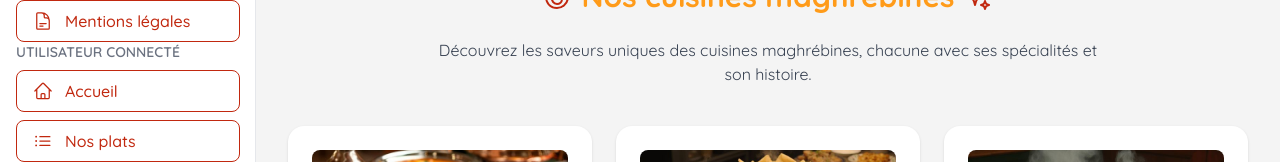
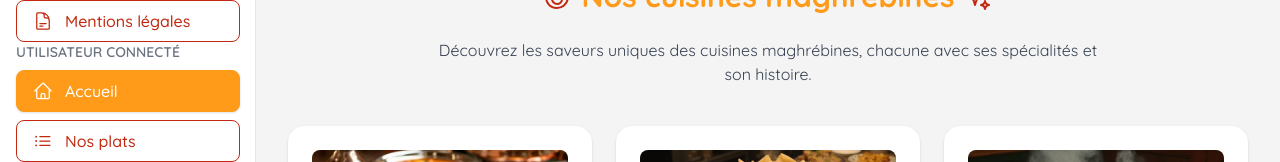
Before and after one commit to Lydia-BEDRI/KoulMaghreb, a Vue app in the folder frontend/: page / in a window 1280 px wide. Shown: the part 582-744 px from the top of the page. Built offline with nearby package versions, Linux system fonts and the light colour scheme.

Commit message:
feat: implement Vue Router for navigation setup

```diff
--- a/frontend/package.json
+++ b/frontend/package.json
@@ -12,7 +12,8 @@
   },
   "dependencies": {
     "@heroicons/vue": "^2.2.0",
-    "vue": "^3.5.13"
+    "vue": "^3.5.13",
+    "vue-router": "^4.5.1"
   },
   "devDependencies": {
     "@vitejs/plugin-vue": "^5.2.3",
--- a/frontend/src/App.vue
+++ b/frontend/src/App.vue
@@ -17,7 +17,7 @@ import Sidebar from './components/Sidebar.vue'
       </aside>
 
       <main class="flex-1 overflow-y-auto p-4 bg-background">
-        <Home />
+        <router-view />
       </main>
     </div>
   </div>
--- a/frontend/src/components/Sidebar.vue
+++ b/frontend/src/components/Sidebar.vue
@@ -4,16 +4,16 @@
     <div>
       <h3 class="text-sm font-semibold text-gray-500 uppercase mb-2">Visiteur</h3>
       <nav class="flex flex-col gap-2">
-        <SidebarItem icon="home" label="Accueil" :active="true" />
-        <SidebarItem icon="fire" label="Découvrir les plats" />
-        <SidebarItem icon="star" label="Recettes populaires" />
-        <SidebarItem icon="globe-alt" label="Cuisine marocaine" />
-        <SidebarItem icon="globe-alt" label="Cuisine algérienne" />
-        <SidebarItem icon="globe-alt" label="Cuisine tunisienne" />
-        <SidebarItem icon="question-mark-circle" label="FAQ" />
-        <SidebarItem icon="chat-bubble-left-ellipsis" label="Contact" />
-        <SidebarItem icon="newspaper" label="Blog / Actus" />
-        <SidebarItem icon="document-text" label="Mentions légales" />
+        <SidebarItem icon="home" label="Accueil" to="/" />
+        <SidebarItem icon="fire" label="Découvrir les plats" to="/decouvrir-les-plats" />
+        <SidebarItem icon="star" label="Recettes populaires" to="/recettes-populaires" />
+        <SidebarItem icon="globe-alt" label="Cuisine marocaine" to="/cuisine-marocaine" />
+        <SidebarItem icon="globe-alt" label="Cuisine algérienne" to="/cuisine-algerienne" />
+        <SidebarItem icon="globe-alt" label="Cuisine tunisienne" to="/cuisine-tunisienne" />
+        <SidebarItem icon="question-mark-circle" label="FAQ" to="/faq" />
+        <SidebarItem icon="chat-bubble-left-ellipsis" label="Contact" to="/contact" />
+        <SidebarItem icon="newspaper" label="Blog / Actus" to="/blog" />
+        <SidebarItem icon="document-text" label="Mentions légales" to="/mentions-legales" />
       </nav>
     </div>
 
@@ -21,13 +21,13 @@
     <div>
       <h3 class="text-sm font-semibold text-gray-500 uppercase mb-2">Utilisateur connecté</h3>
       <nav class="flex flex-col gap-2">
-        <SidebarItem icon="home" label="Accueil" />
-        <SidebarItem icon="list-bullet" label="Nos plats" />
-        <SidebarItem icon="heart" label="Mes favoris" />
-        <SidebarItem icon="shopping-cart" label="Mon panier" />
-        <SidebarItem icon="archive-box" label="Mes commandes" />
-        <SidebarItem icon="chat-bubble-left-ellipsis" label="Contact" />
-        <SidebarItem icon="question-mark-circle" label="FAQ" />
+        <SidebarItem icon="home" label="Accueil" to="/" />
+        <SidebarItem icon="list-bullet" label="Nos plats" to="/nos-plats" />
+        <SidebarItem icon="heart" label="Mes favoris" to="/mes-favoris" />
+        <SidebarItem icon="shopping-cart" label="Mon panier" to="/mon-panier" />
+        <SidebarItem icon="archive-box" label="Mes commandes" to="/mes-commandes" />
+        <SidebarItem icon="chat-bubble-left-ellipsis" label="Contact" to="/contact" />
+        <SidebarItem icon="question-mark-circle" label="FAQ" to="/faq" />
       </nav>
     </div>
   </aside>
--- a/frontend/src/components/SidebarItem.vue
+++ b/frontend/src/components/SidebarItem.vue
@@ -1,15 +1,12 @@
 <template>
- <button
-  :class="[
-    'flex items-center gap-3 px-4 py-2 rounded-lg border font-medium transition',
-    active
-      ? 'bg-primary text-white shadow border-primary hover:border-accent hover:bg-accent hover:text-white'
-      : 'bg-white text-accent border-accent hover:bg-accent hover:text-white'
-  ]"
->
+  <router-link
+    :to="to"
+    class="flex items-center gap-3 px-4 py-2 rounded-lg border font-medium transition"
+    :class="activeClasses"
+  >
     <component :is="iconComponent" class="w-5 h-5" />
     <span>{{ label }}</span>
-  </button>
+  </router-link>
 </template>
 
 <script setup>
@@ -27,12 +24,16 @@ import {
   ShoppingCartIcon,
   ArchiveBoxIcon,
 } from '@heroicons/vue/24/outline'
+import { computed } from 'vue'
 
 const props = defineProps({
   icon: String,
   label: String,
-  active: Boolean
+  to: String,
 })
+
+import { useRoute } from 'vue-router'
+const route = useRoute()
 
 const iconMap = {
   home: HomeIcon,
@@ -51,4 +52,10 @@ const iconMap = {
 }
 
 const iconComponent = iconMap[props.icon] || HomeIcon
+
+const activeClasses = computed(() => {
+  return route.path === props.to
+    ? 'bg-primary text-white shadow border-primary hover:border-accent hover:bg-accent hover:text-white'
+    : 'bg-white text-accent border-accent hover:bg-accent hover:text-white'
+})
 </script>
--- a/frontend/src/main.js
+++ b/frontend/src/main.js
@@ -3,4 +3,8 @@ import '/dist/output.css'
 import { createApp } from 'vue'
 import App from './App.vue'
 
-createApp(App).mount('#app')
+import router from './router'
+
+const app = createApp(App)
+app.use(router)
+app.mount('#app')
```
Also changed, not shown: frontend/src/router/index.js (added, +15 -0 lines), 1 other file (tests, documents, lock files or other folders).
